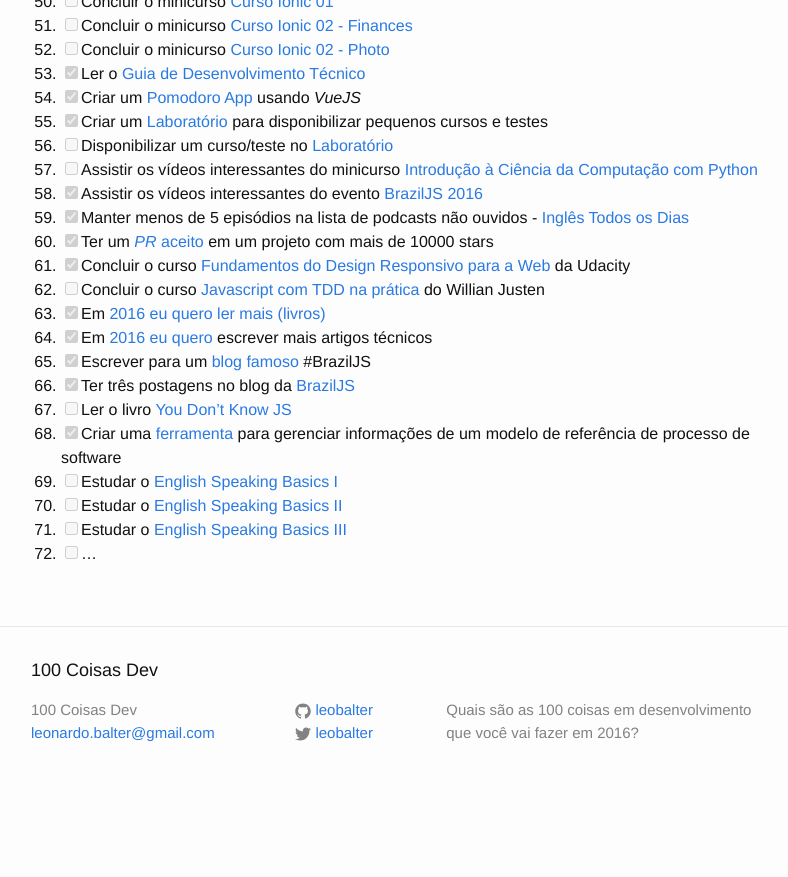
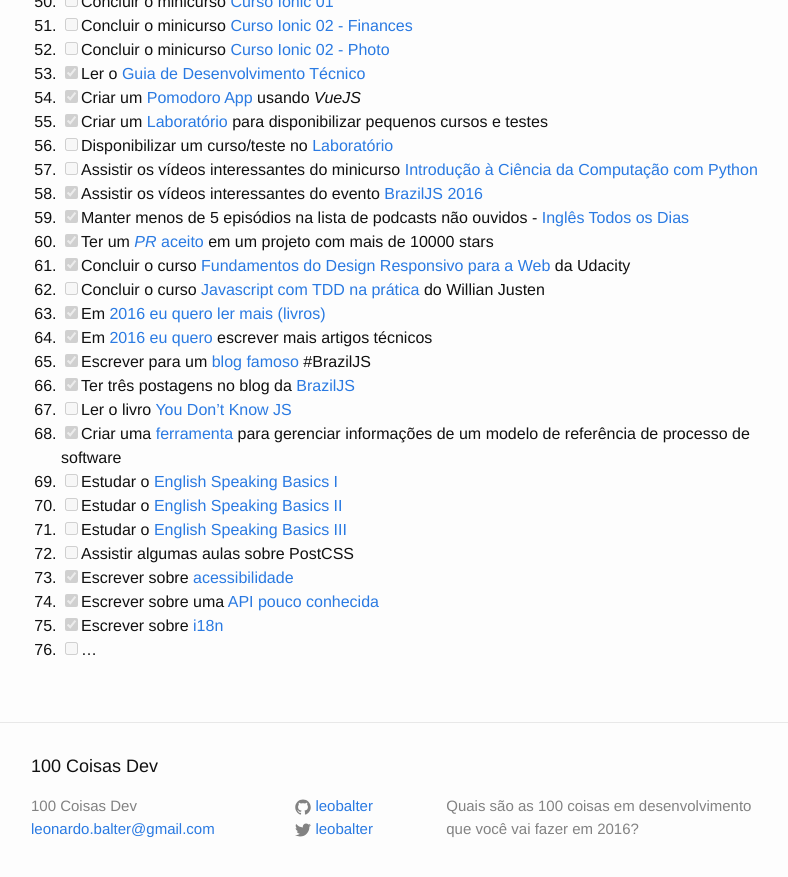
Before and after one commit to leobalter/100-coisas-dev, a Jekyll site: the page built from _posts/listas/2016-01-18-ftonato.markdown, in a window 1280 px wide and 900 px high, scrolled down 1386 px. Shown: the top 877 px of the window, without its empty margins (239-1027 px from the left). Built offline with Jekyll 4.4.1, drawn with Linux system fonts in a browser that asks for light colours; comment, search, counter and statistics services are not loaded; before the commit the page ends 2190 px from its top, so only the background shows below that.

Commit message:
Adicionar estudo de PostCSS e escrever sobre acessibilidade, Web Share API e i18n

```diff
--- a/_posts/listas/2016-01-18-ftonato.markdown
+++ b/_posts/listas/2016-01-18-ftonato.markdown
@@ -76,4 +76,8 @@ categories: listas
 69. [ ] Estudar o [English Speaking Basics I](http://www.talkenglish.com/speaking/basics/speaking_basics_i.aspx)
 70. [ ] Estudar o [English Speaking Basics II](http://www.talkenglish.com/speaking/basics/speaking_basics_ii.aspx)
 71. [ ] Estudar o [English Speaking Basics III](http://www.talkenglish.com/speaking/basics/speaking_basics_iii.aspx)
-72. [ ] ...
+72. [ ] Assistir algumas aulas sobre PostCSS
+73. [x] Escrever sobre [acessibilidade](https://braziljs.org/blog/melhorando-a-acessibilidade-de-aplicacoes-web-com-aria/)
+74. [x] Escrever sobre uma [API pouco conhecida](https://braziljs.org/blog/web-share-api/)
+75. [x] Escrever sobre [i18n](https://braziljs.org/blog/implementando-internacionalizacao-i18n-com-javascript/)
+76. [ ] ...
```
